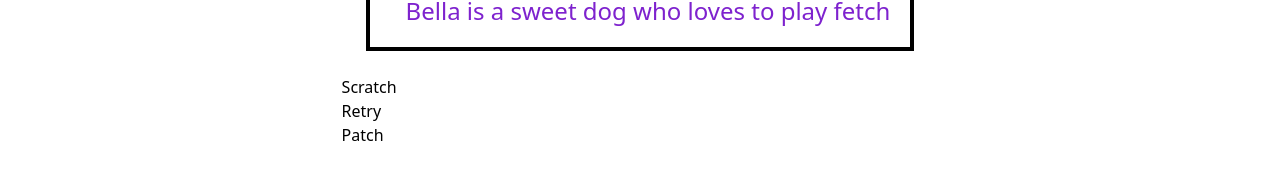
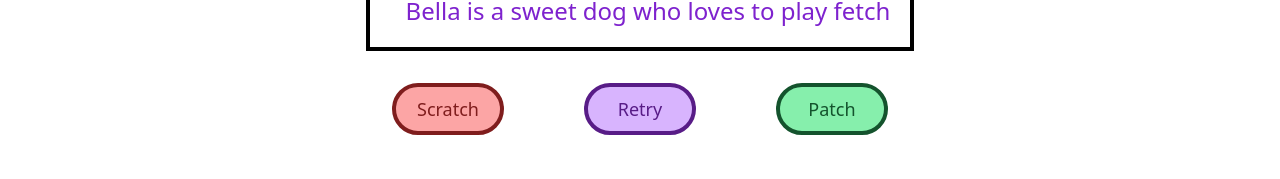
Before and after one commit to manaia-2022/patch, a React (Vite) app: page / in a window 1280 px wide. Shown: the part 657-836 px from the top of the page. Built offline with nearby package versions, Linux system fonts and the light colour scheme; what prettier-plugin-tailwindcss would draw is missing.

Commit message:
voting button styling

```diff
--- a/client/components/Voting.jsx
+++ b/client/components/Voting.jsx
@@ -3,29 +3,32 @@ import React from 'react'
 import { patchPet, scratchPet } from '../apiClient/apiClient'
 
 export default function Voting(props) {
-  // const { id } = useParams()
   const { petId } = props
   function scratch() {
     scratchPet(petId)
+    // TODO: reload/get another random pet
   }
   function retry() {
-    // reload/get another random pet
+    // TODO: reload/get another random pet
   }
   function patch() {
     patchPet(petId)
+    // TODO: reload/get another random pet
   }
 
   return (
     <>
-      <div>
-        <button onClick={scratch}>Scratch</button>
-      </div>
-      <div>
-        <button onClick={retry}>Retry</button>
-      </div>
-      <div>
-        <button onClick={patch}>Patch</button>
-      </div>
+      <ul className='mt-4 flex flex-col justify-center p-2 md:mt-0 md:flex-row md:space-x-20 md:text-sm md:font-medium'>
+        <li className='w-28 rounded-full border-4 border-red-900 bg-red-300 p-2 text-center text-lg text-red-900 hover:border-red-400 hover:bg-red-900 hover:text-red-400'>
+          <button onClick={scratch}>Scratch</button>
+        </li>
+        <li className='w-28 rounded-full border-4 border-purple-900 bg-purple-300 p-2 text-center text-lg text-purple-900 hover:border-purple-400 hover:bg-purple-900 hover:text-purple-400'>
+          <button onClick={retry}>Retry</button>
+        </li>
+        <li className='w-28 rounded-full border-4 border-green-900 bg-green-300 p-2 text-center text-lg text-green-900 hover:border-green-400 hover:bg-green-900 hover:text-green-400'>
+          <button onClick={patch}>Patch</button>
+        </li>
+      </ul>
     </>
   )
 }
```
